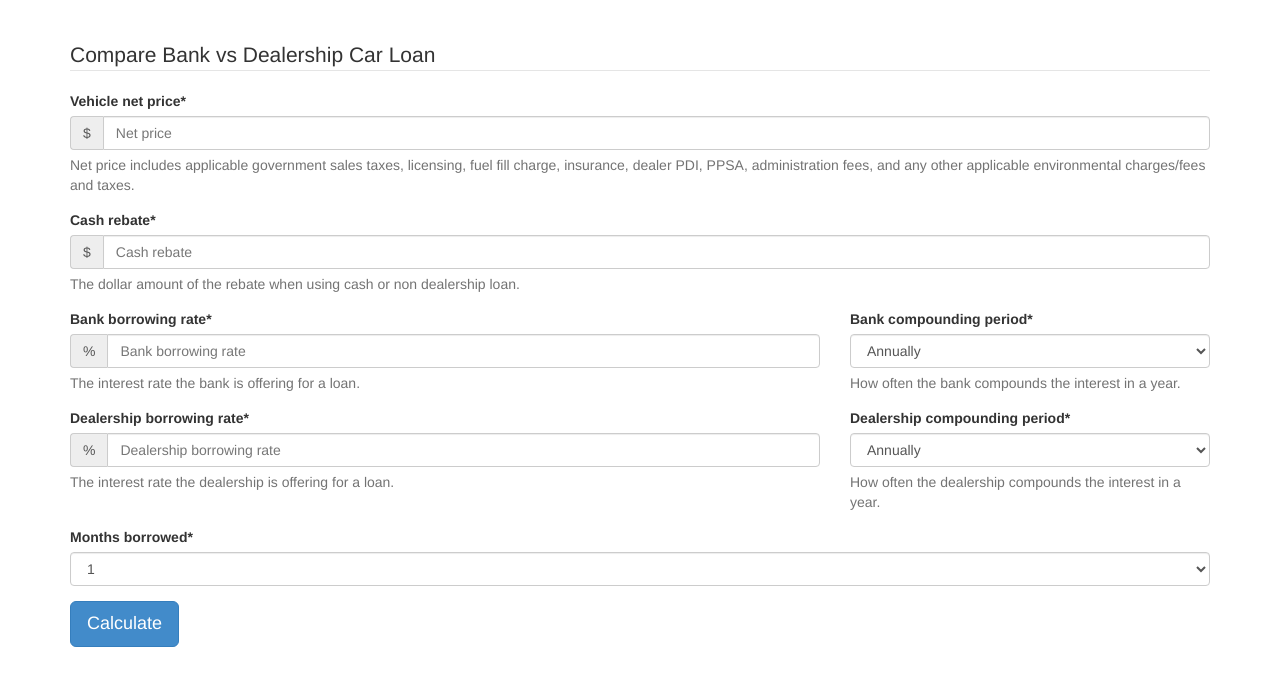
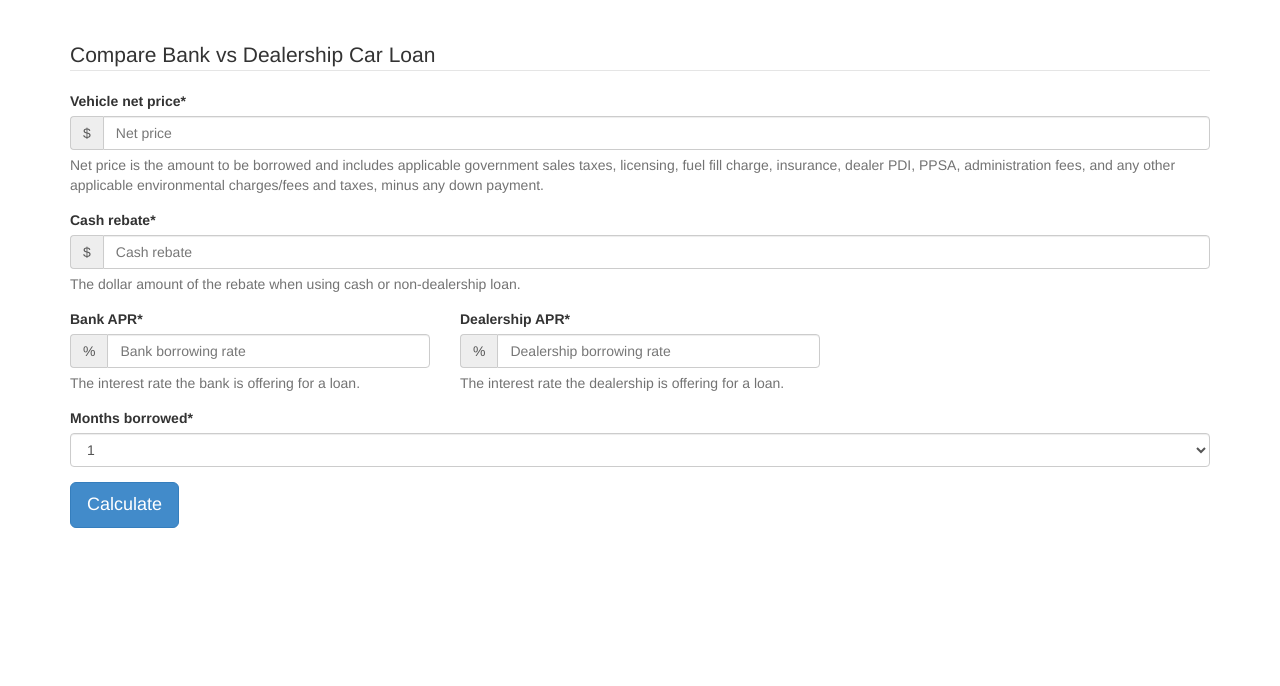
Before and after one commit to blasc147/realcost, a Django app: page / in a window 1280 px wide. Shown: the top 686 px of the page. Run offline with Django 3.2, Linux system fonts and the light colour scheme; some libraries are stand-ins or nearby versions.

Commit message:
Amortization and housekeeping
Amortization implemented
 - Calculate monthly payment, determine total cost, and determine
   interest cost, normalized with respect to the price less rebate.
 - Newton root-finding algorithm used to solve amortization
   equation with respect to i (interest rate)
 - WARNING: Newton's Methid is not guaranteed to converge on a
	    root. Use bounded method if problems occur.
 - will require additional work to support variable compound rates
 - Asking for interest rate in terms of APR will automatically
   account for compound interest.

Output format modified
 - % sign for APR removed
 - if units belong in table cells, include it for dollar amounts
   as well, using string formatting syntax
 - string formatting syntax for dollar amounts to force exactly 2
   decimal places
 - calculated Dealership APR precision increased to up to 4
   decimal places

Input form modified
 - variable compound rates not required/supported with
   amortization implementation
 - removed dealer and bank compound period inputs
 - TODO: place upper limit on inputs to prevent overflows

Code
 - views.py heavily commented
 - variable names changed
   - e.g. interest_rate -> apr

```diff
--- a/realcost/forms.py
+++ b/realcost/forms.py
@@ -14,25 +14,22 @@ COMPOUND_PERIOD = (
 class RealCostForm(forms.Form):
     net_price = forms.DecimalField(label='Vehicle net price',
                                    decimal_places=2,
-                                   help_text=u"Net price includes applicable government sales taxes, "
+                                   help_text=u"Net price is the amount to be borrowed "
+                                             u"and includes applicable government sales taxes, "
                                              u"licensing, fuel fill charge, insurance, dealer PDI, PPSA, "
                                              u"administration fees, and any other applicable environmental "
-                                             u"charges/fees and taxes.")
+                                             u"charges/fees and taxes, minus any down payment.")
     rebate = forms.DecimalField(label='Cash rebate',
                                 decimal_places=2,
                                 help_text=u"The dollar amount of the rebate when using cash or "
-                                          u"non dealership loan.")
-    bank_borrowing_rate = forms.DecimalField(decimal_places=2,
+                                          u"non-dealership loan.")
+    bank_borrowing_rate = forms.DecimalField(label='Bank APR',
+                                             decimal_places=2,
                                              help_text=u"The interest rate the bank is offering for a loan.")
-    bank_compounding_period = forms.ChoiceField(choices=COMPOUND_PERIOD,
-                                                help_text=u"How often the bank compounds the interest "
-                                                          u"in a year.")
-    dealership_borrowing_rate = forms.DecimalField(decimal_places=2,
+    dealership_borrowing_rate = forms.DecimalField(label='Dealership APR',
+                                                   decimal_places=2,
                                                    help_text=u"The interest rate the dealership is offering "
                                                              u"for a loan.")
-    dealership_compounding_period = forms.ChoiceField(choices=COMPOUND_PERIOD,
-                                                      help_text=u"How often the dealership compounds the interest "
-                                                                u"in a year.")
     months_borrowed = forms.ChoiceField(choices=((x, x) for x in range(1, 85)))
 
     def __init__(self, *args, **kwargs):
@@ -46,10 +43,8 @@ class RealCostForm(forms.Form):
                     Div(
                         Div(PrependedText('net_price', '$', placeholder='Net price'), css_class="col-lg-12"),
                         Div(PrependedText('rebate', '$', placeholder='Cash rebate'), css_class="col-lg-12"),
-                        Div(PrependedText('bank_borrowing_rate', '%', placeholder='Bank borrowing rate'), css_class="col-lg-8"),
-                        Div(Field('bank_compounding_period'), css_class="col-lg-4"),
-                        Div(PrependedText('dealership_borrowing_rate', '%', placeholder='Dealership borrowing rate'), css_class="col-lg-8"),
-                        Div(Field('dealership_compounding_period'), css_class="col-lg-4"),
+                        Div(PrependedText('bank_borrowing_rate', '%', placeholder='Bank borrowing rate'), css_class="col-lg-4"),
+                        Div(PrependedText('dealership_borrowing_rate', '%', placeholder='Dealership borrowing rate'), css_class="col-lg-4"),
                         Div(Field('months_borrowed'), css_class="col-lg-12"),
                         css_class="row"
                     ),
--- a/realcost/templates/home.html
+++ b/realcost/templates/home.html
@@ -62,7 +62,7 @@
                         {% endif %}
                     </tr>
                     <tr>
-                        <td class="text-right alert-info"><b>Effective interest cost ($):</b></td>
+                        <td class="text-right alert-info"><b>Effective interest ($):</b></td>
                         {% if dealership_total_interest_dollars < bank_total_interest_dollars %}
                             <td class="alert-success">{{ dealership_total_interest_dollars|intcomma }} (Less Interest Paid)</td>
                             <td class="alert-danger">{{ bank_total_interest_dollars|intcomma }} (More Interest Paid)</td>
@@ -72,13 +72,23 @@
                         {% endif %}
                     </tr>
                     <tr>
+                        <td class="text-right alert-info"><b>Monthly payment ($):</b></td>
+                        {% if dealership_monthly_payment < bank_monthly_payment %}
+                            <td class="alert-success">{{ dealership_monthly_payment|intcomma }} (Lower Monthly Payments)</td>
+                            <td class="alert-danger">{{ bank_monthly_payment|intcomma }} (Higher Monthly Payments)</td>
+                        {% else %}
+                            <td class="alert-danger">{{ dealership_monthly_payment|intcomma }} (Higher Monthly Payments)</td>
+                            <td class="alert-success">{{ bank_monthly_payment|intcomma }} (Lower Monthly Payments)</td>
+                        {% endif %}
+                    </tr>
+                    <tr>
                         <td class="text-right alert-info"><b>Effective APR (%):</b></td>
                         {% if real_dealership_interest_rate < real_bank_interest_rate %}
-                            <td class="alert-success">{{ real_dealership_interest_rate}} % (Lower APR)</td>
-                            <td class="alert-danger">{{ real_bank_interest_rate}} % (Higher APR)</td>
+                            <td class="alert-success">{{ real_dealership_interest_rate}} (Lower APR)</td>
+                            <td class="alert-danger">{{ real_bank_interest_rate}} (Higher APR)</td>
                         {% else %}
-                            <td class="alert-danger">{{ real_dealership_interest_rate}} % (Lower APR)</td>
-                            <td class="alert-success">{{ real_bank_interest_rate}} % (Higher APR)</td>
+                            <td class="alert-danger">{{ real_dealership_interest_rate}} (Higher APR)</td>
+                            <td class="alert-success">{{ real_bank_interest_rate}} (Lower APR)</td>
                         {% endif %}
                         <td></td>
                     </tr>
--- a/realcost/views.py
+++ b/realcost/views.py
@@ -1,43 +1,84 @@
 from .forms import RealCostForm
 from django.shortcuts import render
 from decimal import Decimal
+from scipy.optimize import newton
+
+
+def rootfinding_amortization(i, P, n, A):
+    return P*(i + (i/((1+i)**n - 1))) - A
+
+
+def payment(principal, apr, number_of_periods):
+    if apr == 0:
+        periodic_payment = principal/number_of_periods
+    else:
+        monthly_interest_rate = apr/12
+        periodic_payment = principal*(monthly_interest_rate + (monthly_interest_rate/((1+monthly_interest_rate)**number_of_periods - 1)))
+    return round(periodic_payment, 2)
+
 
 def home(request):
     if request.method == 'POST':
         form = RealCostForm(request.POST)
         if form.is_valid():
-            # get form values
+
+            # Gather and sanitize inputs.
             net_price = form.cleaned_data['net_price']
+            rebate = form.cleaned_data['rebate']
+            bank_apr = form.cleaned_data['bank_borrowing_rate'] / Decimal(100)
+            dealership_apr = form.cleaned_data['dealership_borrowing_rate'] / Decimal(100)
+            loan_periods = int(form.cleaned_data['months_borrowed'])
 
-            rebate = form.cleaned_data['rebate']
 
-            bank_borrowing_rate = form.cleaned_data['bank_borrowing_rate'] / Decimal(100)
-            bank_compounding_period = Decimal(form.cleaned_data['bank_compounding_period'])
+            # Calculated Values
+            bank_principle = net_price - rebate
 
-            dealership_borrowing_rate = form.cleaned_data['dealership_borrowing_rate'] / Decimal(100)
-            dealership_compounding_period = Decimal(form.cleaned_data['dealership_compounding_period'])
 
-            months_borrowed = form.cleaned_data['months_borrowed']
+            # Monthly Payment Calculations
+            bank_monthly_payment = payment(bank_principle, bank_apr, loan_periods)
+            dealership_monthly_payment = payment(net_price, dealership_apr, loan_periods)
 
-            # calc values
-            TERM_YEARS = Decimal(months_borrowed)/Decimal(12)
 
-            bank_total_cost = round((net_price - rebate) * ((1 + bank_borrowing_rate/bank_compounding_period)**(bank_compounding_period*TERM_YEARS)), 2)
-            dealership_total_cost = round(net_price * ((1 + dealership_borrowing_rate/dealership_compounding_period)**(bank_compounding_period*TERM_YEARS)), 2)
+            # Total Cost Calculations
+            bank_total_cost = bank_monthly_payment * loan_periods
+            dealership_total_cost = dealership_monthly_payment * loan_periods
 
-            real_bank_interest_rate = round(bank_borrowing_rate * 100, 2)
-            real_dealership_interest_rate = round((dealership_compounding_period * ((Decimal(dealership_total_cost)/(net_price - rebate)) ** (1 / (dealership_compounding_period * TERM_YEARS)) - 1)) + (dealership_borrowing_rate * 100), 2)
 
-            bank_total_interest_dollars = round(Decimal(bank_total_cost) - (net_price - rebate), 2)
-            dealership_total_interest_dollars = round(Decimal(dealership_total_cost) - (net_price - rebate), 2)
+            # Effective Interest Cost Calculations
+            # Cost of interest is normalized with respect to the rebated price.
+            bank_total_interest_dollars = round(Decimal(bank_total_cost) - bank_principle, 2)
+            dealership_total_interest_dollars = round(Decimal(dealership_total_cost) - bank_principle, 2)
 
+
+            # Effective APR Calculation
+            bank_apr = round(bank_apr * 100, 4)
+            # Effective Dealership APR is calculated using Newton root-finding Method with initial approximation of the advertised APR
+            # The root-finding library only works with floats.
+            if dealership_apr == 0:
+                # Avoid divide by zero error in root-finding method.
+                # Approximate 0 for initial guess.
+                initial_guess = 0.000000001
+            else:
+                # Use dealership_apr as initial guess for root-finding.
+                # In most real-world cases, this should reasonably approximate the effective APR.
+                initial_guess = dealership_apr
+
+            # WARNING: Newton's root-finding method is NOT guaranteed to converge! In some unlikely cases, the method
+            #          may fail to solve the equation. Use a bounded root-finding method if problems occur.
+            effective_dealership_apr = round(12 * 100 * newton(rootfinding_amortization, float(initial_guess), args=(float(bank_principle), float(loan_periods), float(dealership_monthly_payment))), 4)
+
+
+            # Return values to HTML page.
+            # Dollar amounts are formatted to exactly two decimal places.
             return render(request, 'home.html', {'form': form,
-                                                 'bank_total_cost': bank_total_cost,
-                                                 'dealership_total_cost': dealership_total_cost,
-                                                 'bank_total_interest_dollars': bank_total_interest_dollars,
-                                                 'dealership_total_interest_dollars': dealership_total_interest_dollars,
-                                                 'real_dealership_interest_rate': real_dealership_interest_rate,
-                                                 'real_bank_interest_rate': real_bank_interest_rate})
+                                                 'bank_total_cost': '%.2f' % bank_total_cost,
+                                                 'dealership_total_cost': '%.2f' % dealership_total_cost,
+                                                 'bank_total_interest_dollars': '%.2f' % bank_total_interest_dollars,
+                                                 'dealership_total_interest_dollars': '%.2f' % dealership_total_interest_dollars,
+                                                 'bank_monthly_payment': '%.2f' % bank_monthly_payment,
+                                                 'dealership_monthly_payment': '%.2f' % dealership_monthly_payment,
+                                                 'real_dealership_interest_rate': effective_dealership_apr,
+                                                 'real_bank_interest_rate': bank_apr})
     else:
         form = RealCostForm()
     return render(request, 'home.html', {'form': form})
```
